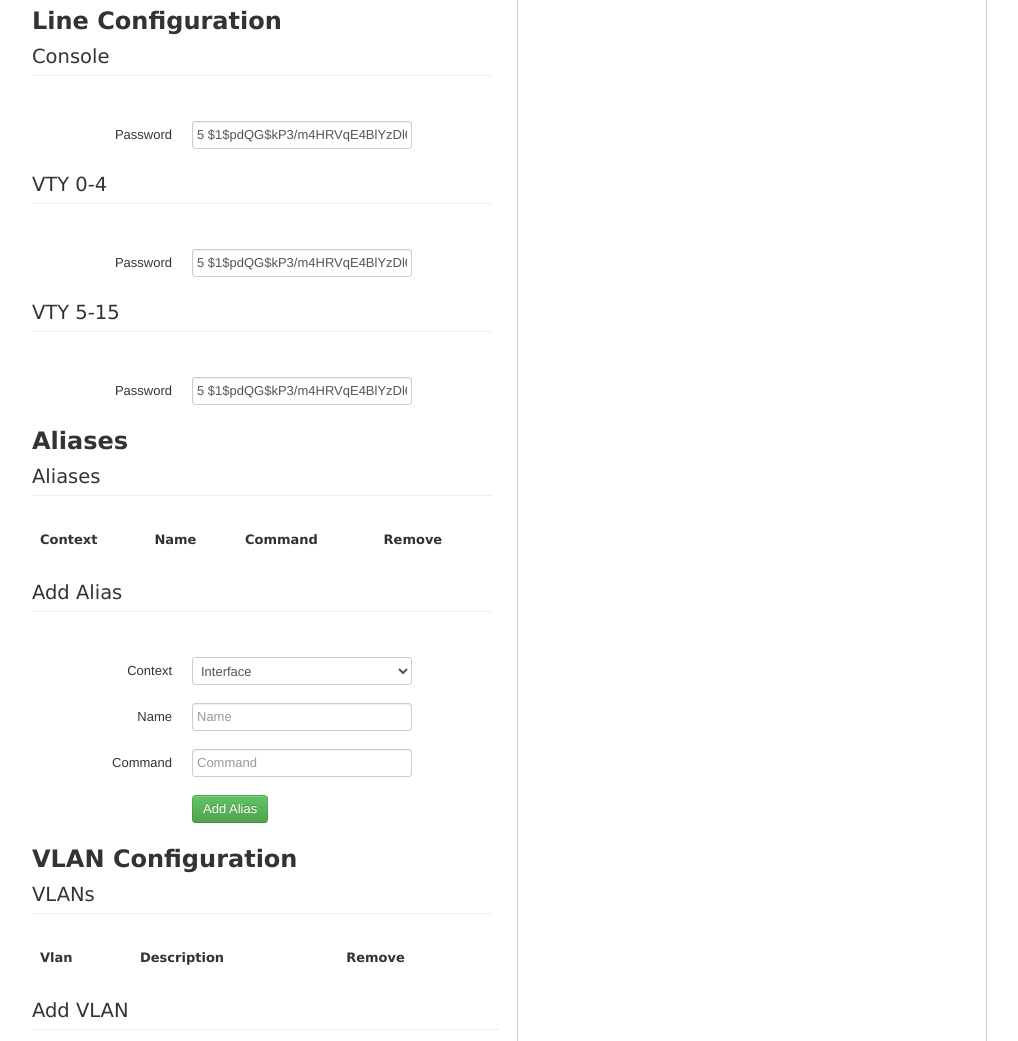
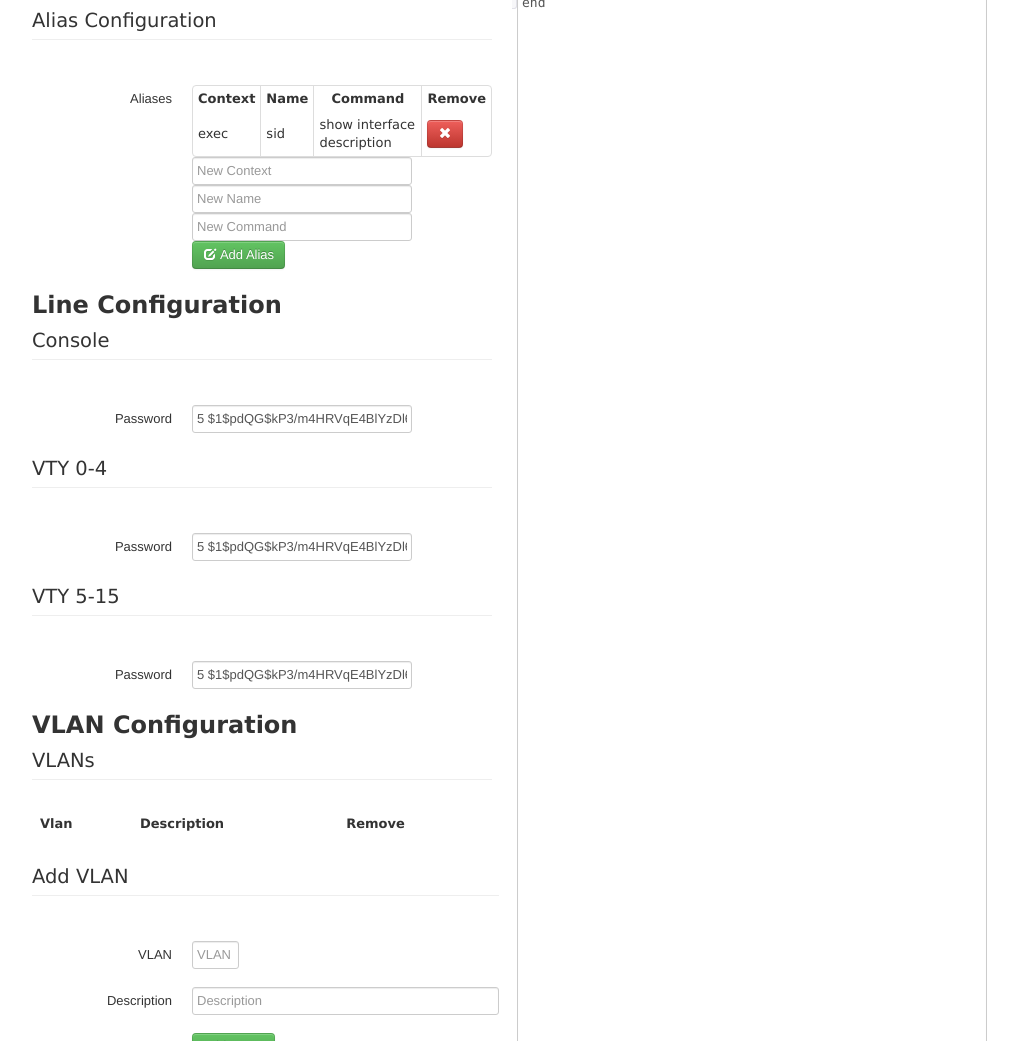
Before and after one commit to optiz0r/scgen, a plain HTML site: page index.html in a window 1280 px wide. Shown: the part 1899-2940 px from the top of the page, without its empty margins (138-1156 px from the left). Drawn offline with Linux system fonts and the light colour scheme.

Commit message:
Add alias configuration

```diff
--- a/configs/models.json
+++ b/configs/models.json
@@ -492,6 +492,21 @@
 
                             }
                         ]
+                    },
+                    {
+                        "name": "Alias Configuration",
+                        "hidden": false,
+                        "groups": [
+                            {
+                                "name": "Aliases",
+                                "command": "alias",
+                                "hidden": false,
+                                "ui": "aliases",
+                                "values": [
+                                    {"context": "exec", "name": "sid", "command": "show interface description"}
+                                ]
+                            }
+                        ]
                     }
                 ]
             },
--- a/index.html
+++ b/index.html
@@ -210,6 +210,40 @@
                                                     </div>
                                                 </div>
                                             </div>
+                                            <div ng-switch-when="aliases">
+                                                <table class="table-bordered table-condensed">
+                                                    <thead>
+                                                        <tr>
+                                                            <th>Context</th>
+                                                            <th>Name</th>
+                                                            <th>Command</th>
+                                                            <th>Remove</th>
+                                                        </tr>
+                                                    </thead>
+                                                    <tbody>
+                                                        <tr ng-repeat="alias in group.values.sort() | orderBy:['context','name']">
+                                                            <td>{{alias.context}}</td>
+                                                            <td>{{alias.name}}</td>
+                                                            <td>{{alias.command}}</td>
+                                                            <td>
+                                                                <button class="btn btn-danger" ng-click="aliases.remove($event, group, $index)">
+                                                                    <i class="icon-remove icon-white"></i>
+                                                                </button>
+                                                            </td>
+                                                        </tr>
+                                                    </tbody>
+                                                </table>
+                                                <div class="parent">
+                                                    <input type="text" placeholder="New Context" ng-model="aliases.new_context" />
+                                                    <input type="text" placeholder="New Name" ng-model="aliases.new_name" />
+                                                    <input type="text" placeholder="New Command" ng-model="aliases.new_command" />
+                                                    <div>
+                                                        <button class="btn btn-success" ng-click="aliases.add($event, group);">
+                                                            <i class="icon-edit icon-white"></i> Add Alias
+                                                        </button>
+                                                    </div>
+                                                </div>
+                                            </div>
                                             <div ng-switch-default>
                                                 Unsupported UI {{group.ui}}
                                             </div>
@@ -219,59 +253,6 @@
                             </fieldset>
 
                         </div>
-
-                        <!-- Aliases -->
-                        <h2>Aliases</h2>
-                        <fieldset>
-                            <legend>Aliases</legend>
-
-                            <table id="aliases" class="table">
-                                <thead>
-                                    <tr>
-                                        <th>Context</th>
-                                        <th>Name</th>
-                                        <th>Command</th>
-                                        <th>Remove</th>
-                                    </tr>
-                                </thead>
-                                <tbody id="alias_list">
-                                    <!-- No aliases defined by default -->
-                                </tbody>
-                            </table>
-                        </fieldset>
-                        <fieldset>
-                            <legend>Add Alias</legend>
-
-                            <div class="control-group">
-                                <label class="control-label" for="alias_add_context">Context</label>
-                                <div class="controls">
-                                    <select id="alias_add_context">
-                                        <option value="exec">Exec</option>
-                                        <option value="interface" selected="selected">Interface</option>
-                                    </select>
-                                </div>
-                            </div>
-
-                            <div class="control-group">
-                                <label class="control-label" for="alias_add_name">Name</label>
-                                <div class="controls">
-                                    <input type="text" id="alias_add_name" placeholder="Name"/>
-                                </div>
-                            </div>
-
-                            <div class="control-group">
-                                <label class="control-label" for="alias_add_command">Command</label>
-                                <div class="controls">
-                                    <input type="text" id="alias_add_command" placeholder="Command" />
-                                </div>
-                            </div>
-
-                            <div class="control-group">
-                                <div class="controls">
-                                    <button class="btn btn-success" id="alias_add">Add Alias</button>
-                                </div>
-                            </div>
-                        </fieldset>
 
                         <h2>VLAN Configuration</h2>
                         <fieldset id="vlan_fields"><!--{{{-->
@@ -506,6 +487,9 @@
                                                             <div ng-switch-when="servers">
                                                                 <div ng-repeat="server in group.values.sort()" class="code">{{group.command|ioscommand:context.ios_context:servers.command(server):group.indent||section.indent||0}}</div>
                                                             </div>
+                                                            <div ng-switch-when="aliases">
+                                                                <div ng-repeat="alias in group.values.sort() | orderBy:['context','name']" class="code">{{group.command|ioscommand:context.ios_context:aliases.command(alias.context, alias.name, alias.command):group.indent||section.indent||0}}</div>
+                                                            </div>
                                                             <div ng-switch-default>
                                                                 ! unsupported type {{group.ui}}
                                                             </div>
--- a/js/controllers.js
+++ b/js/controllers.js
@@ -89,6 +89,27 @@ function models_controller($scope, $http) {
         }
     }
 
+    $scope.aliases = {
+        new_context: '',
+        new_name: '',
+        new_command: '',
+        remove: function($event, group, index) {
+            this.new_context = group.values[index].context;
+            this.new_name = group.values[index].name;
+            this.new_command = group.values[index].command;
+            delete group.values[index];
+        },
+        add: function($event, group) {
+            group.values.push({context: this.new_context, name: this.new_name, command: this.new_command});
+            this.new_context = '';
+            this.new_name = '';
+            this.new_command = '';
+        },
+        command: function(context, name, command) {
+            return context + ' ' + name + ' ' + command;
+        }
+    }
+
     $scope.flatten = function(values) {
         return values.join('');
     }
```
